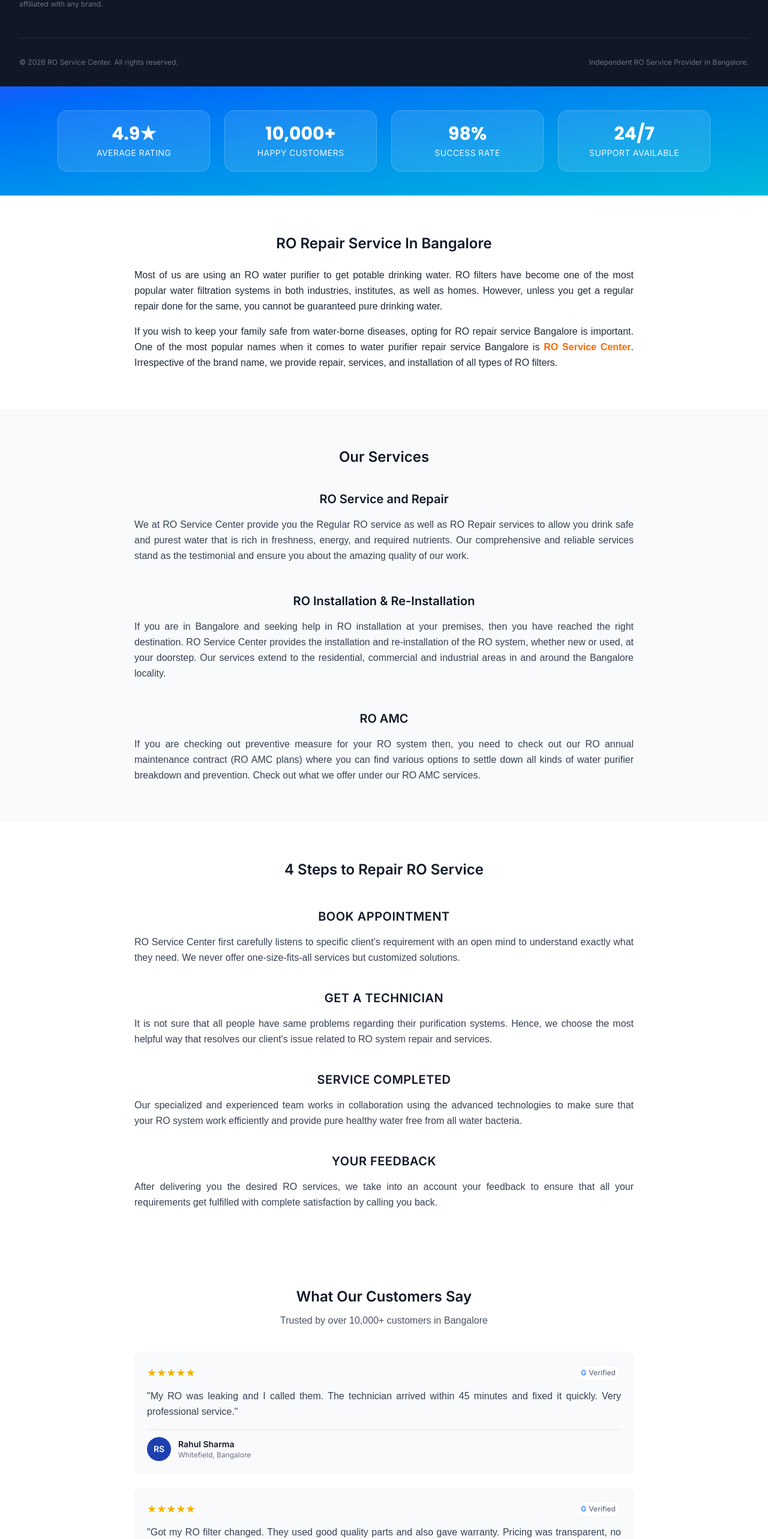
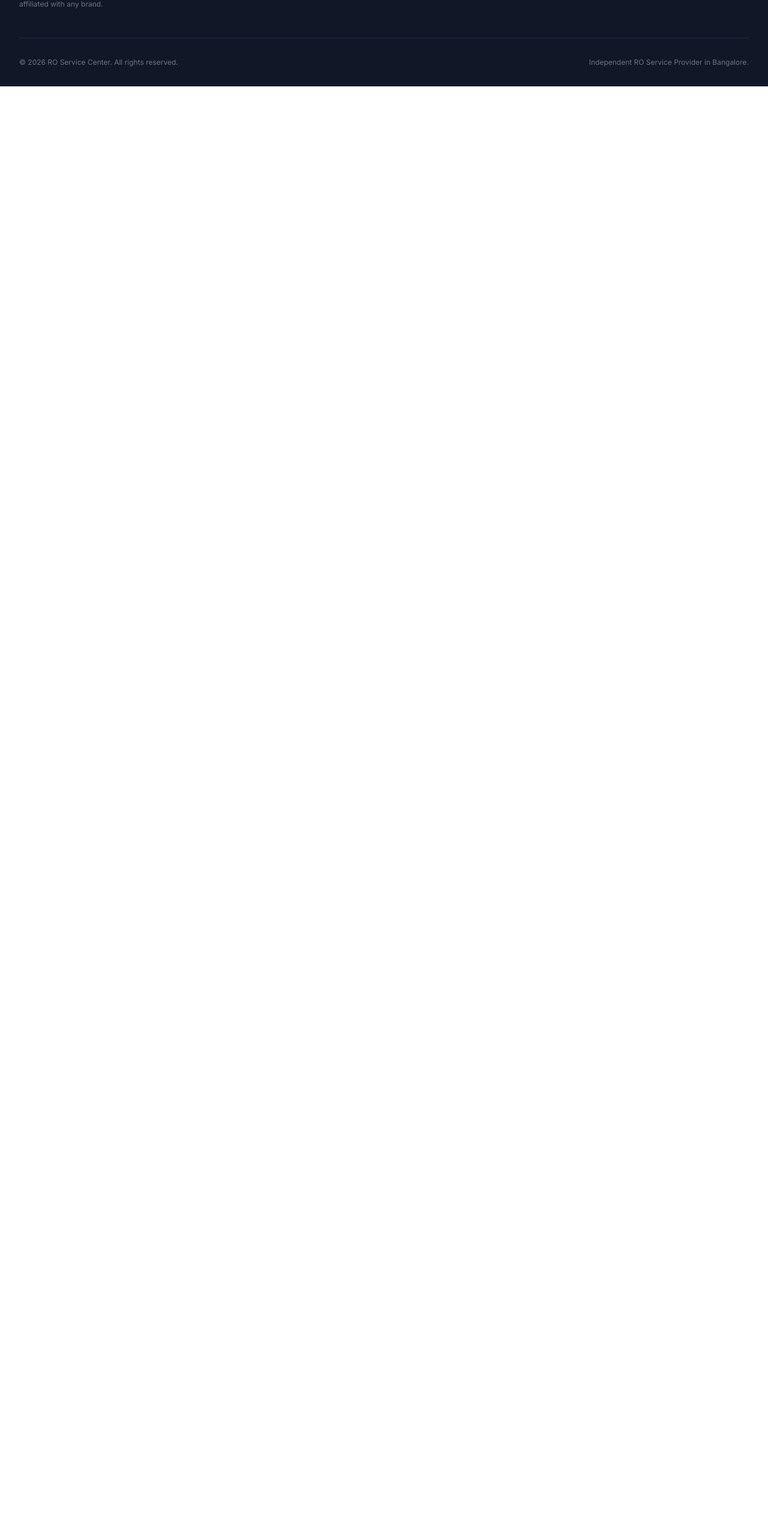
Before and after one commit to uniqueservicesupport-prog/ro-service-website, a Next.js app: page / in a window 1280 px wide. Shown: the part 5835-8401 px from the top of the page at 60% size. After the commit the page ends 5979 px from the top, so only its background shows below. Built offline with nearby package versions, Linux system fonts and the light colour scheme.

Commit message:
Fixed page.tsx

```diff
--- a/app/page.tsx
+++ b/app/page.tsx
@@ -1,23 +1,9 @@
 import OwnersCorner from './components/OwnersCorner'
-import TrustStats from './components/TrustStats'
-import OurServices from './components/OurServices'
-import HowItWorks from './components/HowItWorks'
-import Testimonials from './components/Testimonials'
-import FAQ from './components/FAQ'
-import SEOKeywords from './components/SEOKeywords'
-import Footer from './components/Footer'
 
 export default function Home() {
   return (
     <main>
       <OwnersCorner />
-      <TrustStats />
-      <OurServices />
-      <HowItWorks />
-      <Testimonials />
-      <FAQ />
-      <SEOKeywords />
-      <Footer />
     </main>
   )
 }
```
